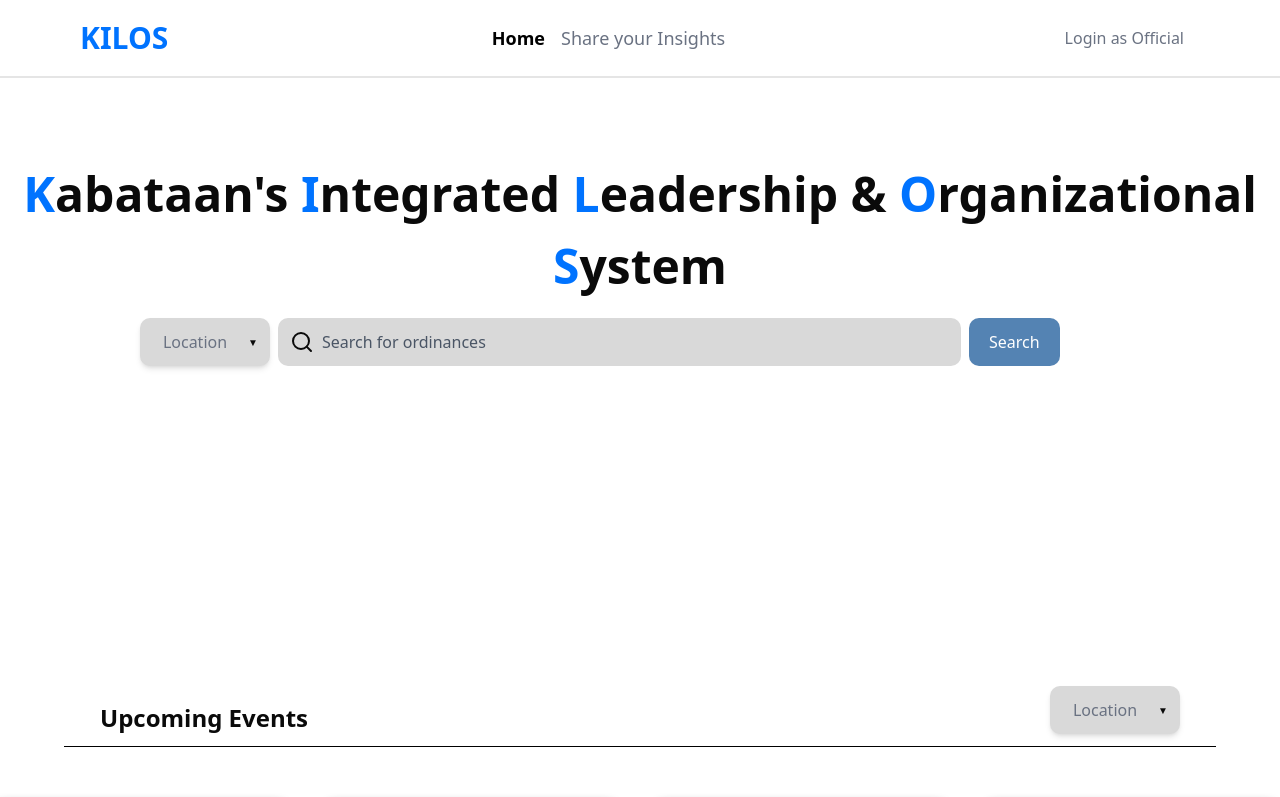
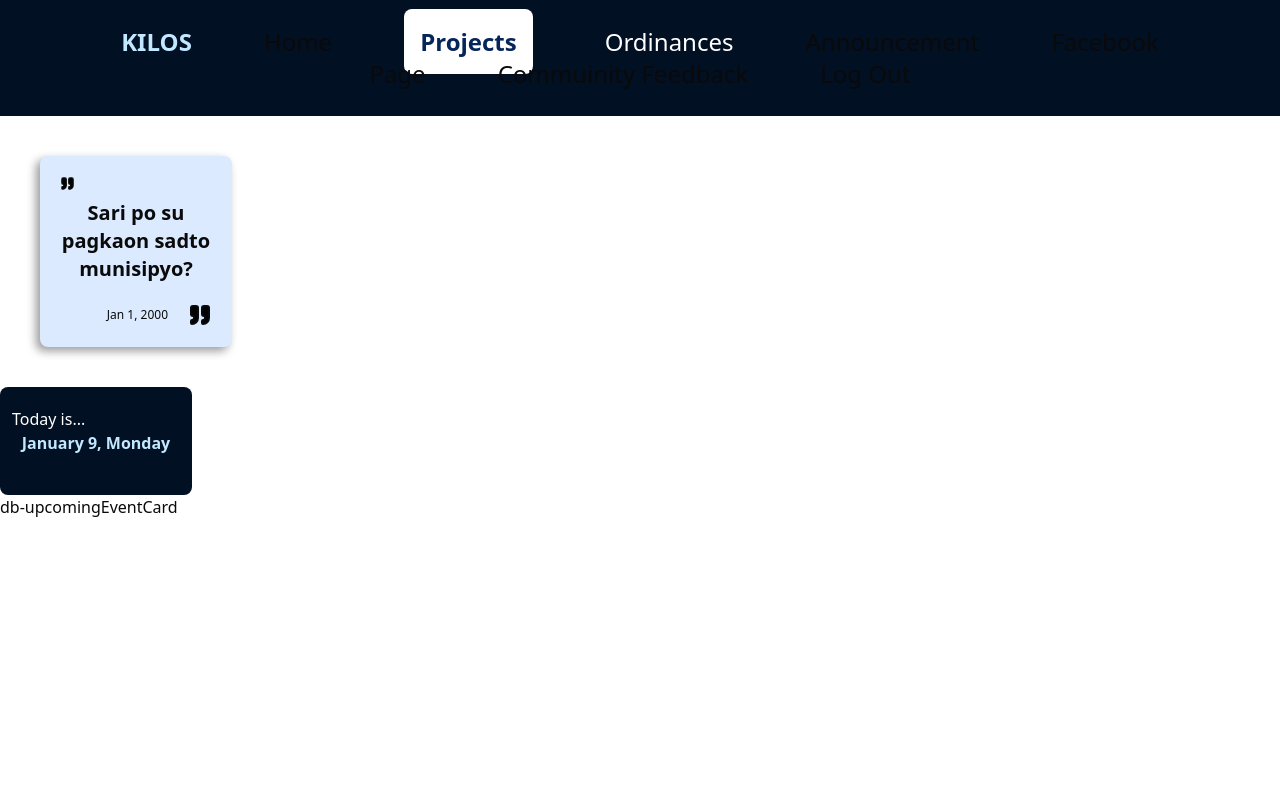
Before and after one commit to snowP26/KILOS-Capstone, a Next.js app: page / in a window 1280 px wide. Shown: the top 797 px of the page. Built offline with nearby package versions, Linux system fonts and the light colour scheme.

Commit message:
add frontend components

```diff
--- /dev/null
+++ b/src/app/components/user/date-todayCard.tsx
@@ -0,0 +1,11 @@
+import React from 'react'
+
+export const DateTodayCard = () => {
+  return (
+      <div className="bg-[#021024] w-[15%] h-[100%] rounded-md p-3 pt-5 pb-10">
+          <p className="text-white">Today is...</p>
+
+          <p className="text-[#C1E8FF] font-bold text-center">January 9, Monday</p>
+      </div>
+  )
+}
--- /dev/null
+++ b/src/app/components/user/db-recentFeedbackCard.tsx
@@ -0,0 +1,23 @@
+import React from 'react'
+import { Quote } from 'lucide-react';
+
+export const DbRecentFeedbackCard = () => {
+  return (
+    <div className="m-10 p-5 h-[100%] w-[15%] bg-blue-100 rounded-md shadow-[-4px_4px_10px_rgba(0,0,0,0.4)]">
+
+        <div className="mb-2">
+            <Quote fill='black' size={15}/>
+        </div>
+
+
+        <p className="font-semibold text-xl text-center wrap-anywhere">
+            Sari po su pagkaon sadto munisipyo?
+        </p>
+
+        <div className="flex flex-row justify-end mt-5">
+            <p className="font-thin text-xs mr-5 content-center">Jan 1, 2000</p>
+            <Quote fill='black'/>
+        </div>
+    </div>
+  )
+}
--- /dev/null
+++ b/src/app/components/user/db-upcomingEventCard.tsx
@@ -0,0 +1,11 @@
+import React from 'react'
+
+export const DbUpcomingEventCard = () => {
+  return (
+    <div>
+        {/*   */}
+        db-upcomingEventCard
+
+    </div>
+  )
+}
--- a/src/app/page.tsx
+++ b/src/app/page.tsx
@@ -1,54 +1,72 @@
-import { ComNav } from "./components/community/nav";
-import { Title } from "./components/community/title";
-import LocationSelect from "./components/community/locselect";
-import { UpcomingEventCard } from "./components/community/upcoming-eventCard";
-import { OrdinancesLandingCard } from "./components/community/ordinances-landingCard";
+// import { ComNav } from "./components/community/nav";
+// import { Title } from "./components/community/title";
+// import LocationSelect from "./components/community/locselect";
+// import { UpcomingEventCard } from "./components/community/upcoming-eventCard";
+// import { OrdinancesLandingCard } from "./components/community/ordinances-landingCard";
+
+// export default function Home() {
+
+//   return (
+//     <div>
+//       <ComNav />
+//       <div className="min-h-screen overflow-y-auto">
+//         <Title />
+
+//         <div className="flex justify-between items-end mx-25 relative z-10">
+//           <p className="text-2xl font-bold">Upcoming Events</p>
+//           <div  className="overflow-visible">
+//             <LocationSelect />
+//           </div>
+//         </div>
+
+//         <hr className="border-t border-black w-[90%] mx-auto my-3" />
+//         <div className="flex flex-row justify-center gap-10">
+//           <UpcomingEventCard />
+//           <UpcomingEventCard />
+//           <UpcomingEventCard />
+//           <UpcomingEventCard />
+//         </div>
+//         <p className="underline text-xl mx-40 mb-25 my-5 text-end">See All</p>
+
+//         <div className="flex justify-between items-end mx-25 relative z-10">
+//           <p className="text-2xl font-bold">Ordinances</p>
+//           <div  className="overflow-visible">
+//             <LocationSelect />
+//           </div>
+//         </div>
+
+//         <hr className="border-t border-black w-[90%] mx-auto my-3" />
+
+//         <div className="flex flex-row justify-center gap-10 mx-40">
+//           <div className="mt-10 grid grid-cols-2 grid-rows-2 gap-5 w-[100%]">
+//             <OrdinancesLandingCard />
+//             <OrdinancesLandingCard />
+//             <OrdinancesLandingCard />
+//             <OrdinancesLandingCard />
+//           </div>
+//         </div>
+//         <p className="underline text-xl mx-40 my-5 text-end">See All</p>
+
+//       </div>
+
+//     </div>
+//   );
+// }
+
+import { UserNav } from "./components/user/nav_user";
+import { DbRecentFeedbackCard } from "./components/user/db-recentFeedbackCard";
+import { DateTodayCard } from "./components/user/date-todayCard";
+import { DbUpcomingEventCard } from "./components/user/db-upcomingEventCard";
 
 export default function Home() {
-
   return (
     <div>
-      <ComNav />
-      <div className="min-h-screen overflow-y-auto">
-        <Title />
+      <UserNav />
+      <DbRecentFeedbackCard />
+      <DateTodayCard />
+      <DbUpcomingEventCard />
+    </div>
 
-        <div className="flex justify-between items-end mx-25 relative z-10">
-          <p className="text-2xl font-bold">Upcoming Events</p>
-          <div  className="overflow-visible">
-            <LocationSelect />
-          </div>
-        </div>
 
-        <hr className="border-t border-black w-[90%] mx-auto my-3" />
-        <div className="flex flex-row justify-center gap-10">
-          <UpcomingEventCard />
-          <UpcomingEventCard />
-          <UpcomingEventCard />
-          <UpcomingEventCard />
-        </div>
-        <p className="underline text-xl mx-40 mb-25 my-5 text-end">See All</p>
-
-        <div className="flex justify-between items-end mx-25 relative z-10">
-          <p className="text-2xl font-bold">Ordinances</p>
-          <div  className="overflow-visible">
-            <LocationSelect />
-          </div>
-        </div>
-
-        <hr className="border-t border-black w-[90%] mx-auto my-3" />
-
-        <div className="flex flex-row justify-center gap-10 mx-40">
-          <div className="mt-10 grid grid-cols-2 grid-rows-2 gap-5 w-[100%]">
-            <OrdinancesLandingCard />
-            <OrdinancesLandingCard />
-            <OrdinancesLandingCard />
-            <OrdinancesLandingCard />
-          </div>
-        </div>
-        <p className="underline text-xl mx-40 my-5 text-end">See All</p>
-
-      </div>
-
-    </div>
   );
 }
```
